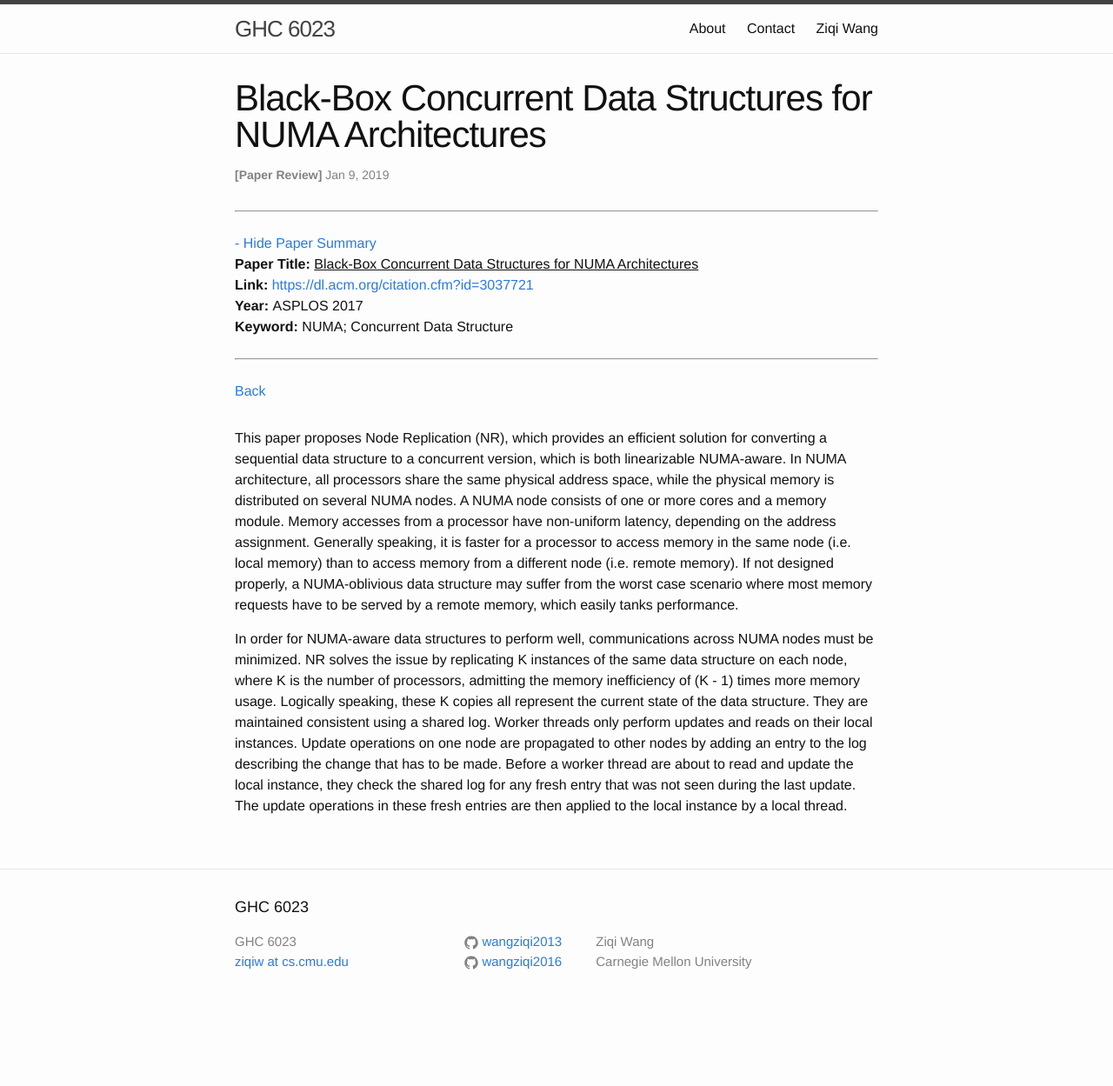
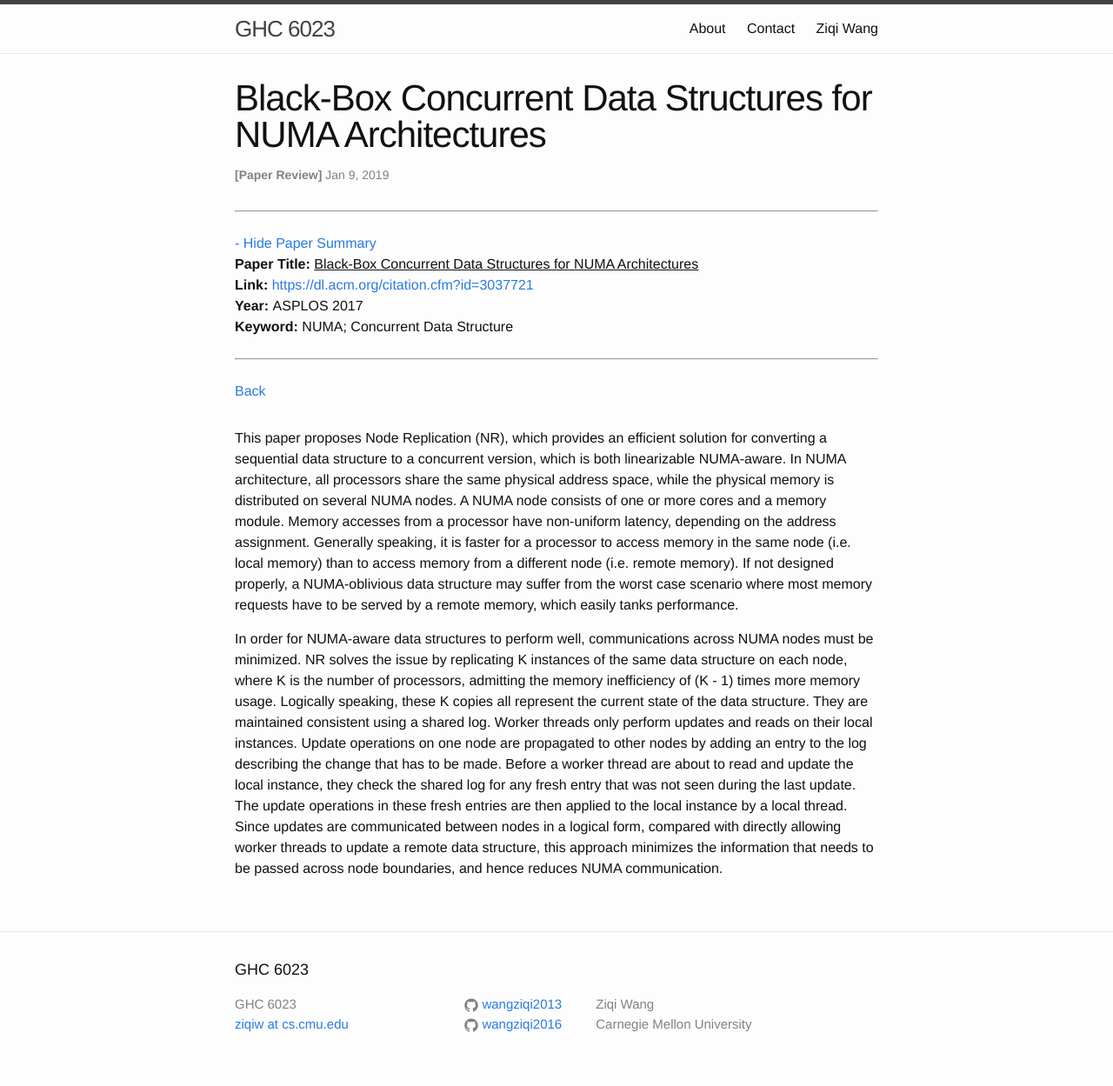
Before and after one commit to wangziqi2013/wangziqi2013.github.io, a Jekyll site: the page built from _posts/2019-01-09- black-box-concurrent-data-structures-for-numa-architectures.markdown, in a window 1280 px wide. Shown: the whole page at 87% size. Built offline with Jekyll 4.4.1, drawn with Linux system fonts in a browser that asks for light colours; before the commit the page ends 1177 px from its top, so only the background shows below that.

Commit message:
Finish second paragraph

```diff
--- a/_posts/2019-01-09- black-box-concurrent-data-structures-for-numa-architectures.markdown
+++ b/_posts/2019-01-09- black-box-concurrent-data-structures-for-numa-architectures.markdown
@@ -28,4 +28,6 @@ the data structure. They are maintained consistent using a shared log. Worker th
 local instances. Update operations on one node are propagated to other nodes by adding an entry to the log describing the
 change that has to be made. Before a worker thread are about to read and update the local instance, they check the shared
 log for any fresh entry that was not seen during the last update. The update operations in these fresh entries are then
-applied to the local instance by a local thread.
+applied to the local instance by a local thread. Since updates are communicated between nodes in a logical form, compared
+with directly allowing worker threads to update a remote data structure, this approach minimizes the information that
+needs to be passed across node boundaries, and hence reduces NUMA communication.
```
